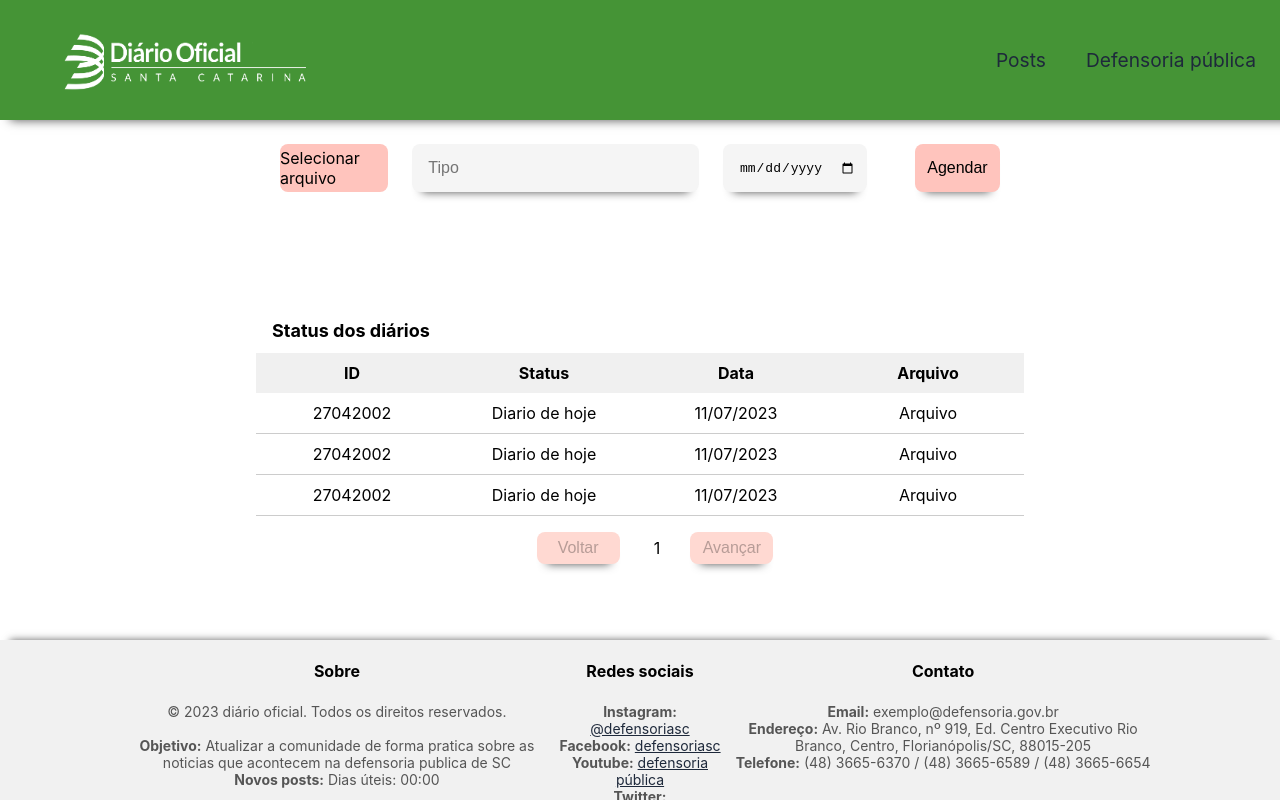
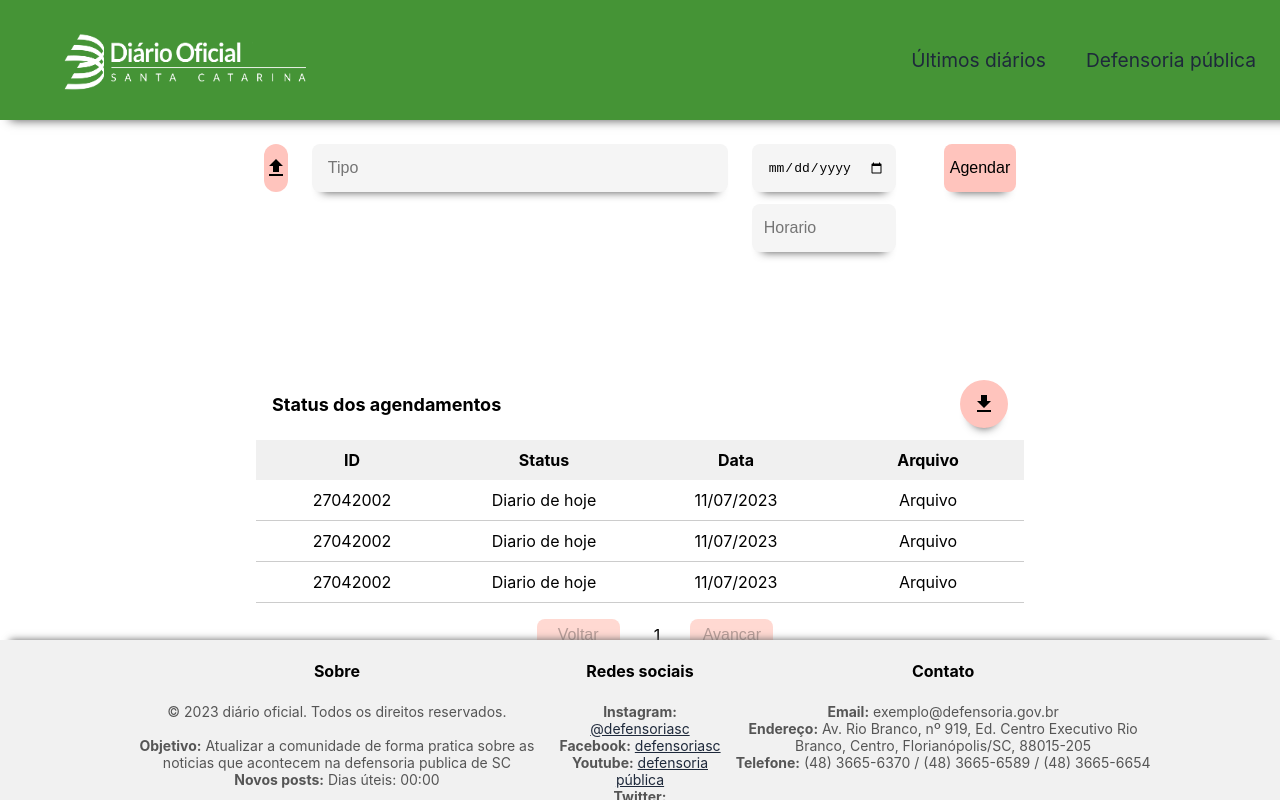
Before and after one commit to guilherme-santos-pereira/diario-oficial, a React (Create React App) app: page /status in a window 1280 px wide. Built offline with nearby package versions, Linux system fonts and the light colour scheme.

Commit message:
Feat: helper component to export global functions/const, options div broken fixed, selectedLsit optimized, icons added to upload and download

```diff
--- a/src/Components/Forms/Button.tsx
+++ b/src/Components/Forms/Button.tsx
@@ -5,7 +5,7 @@ interface iButton {
   className?: any;
   content?: any;
   onClick?: any;
-  children?: string;
+  children?: any;
   type?: any;
   htmlFor?: any;
 }
--- a/src/Components/Forms/Input.tsx
+++ b/src/Components/Forms/Input.tsx
@@ -15,6 +15,10 @@ interface iInput {
   onKeyPress?: any;
   id?: any;
   readOnly?: boolean;
+  min?: string;
+  max?: string;
+  step?: string;
+  pattern?: string;
 }
 
 const Input: React.FC<iInput> = ({ className, onClick, ...props }) => {
--- a/src/Components/Header/Header.tsx
+++ b/src/Components/Header/Header.tsx
@@ -7,8 +7,8 @@ const Header = () => {
   const isAdmin = true;
   const navigate = useNavigate();
   const paths = [
-    { label: "Posts", path: "/posts" },
-    { label: "Status", path: "/status" },
+    { label: "Últimos diários", path: "/posts" },
+    { label: "Agendamentos", path: "/status" },
   ];
   const { pathname, origin }: any = window.location;
   const [currentPath, setCurrentPath] = useState<any>(
--- /dev/null
+++ b/src/Components/Helper.tsx
@@ -0,0 +1,21 @@
+export const optionsType = [
+  "Portaria",
+  "Ato",
+  "Relatório",
+  "Edital",
+  "Extrato",
+  "Provimento",
+  "Manifestação",
+  "Deliberação",
+  "Resolução",
+  "Licitação",
+  "Contrato",
+  "Errata de Publicação",
+  "Dispensa de Licitação",
+  "Inexigibilidade de Licitação",
+  "Avisos",
+  "Resultados",
+  "Concursos",
+  "Súmulas",
+  "circular",
+];
--- a/src/Components/Search/Search.tsx
+++ b/src/Components/Search/Search.tsx
@@ -4,6 +4,7 @@ import Input from "../Forms/Input";
 import Button from "../Forms/Button";
 import ChoiceList from "../SelectedList/SelectedList";
 import { v4 as uuidv4 } from "uuid";
+import { optionsType } from "../Helper";
 
 const Search = () => {
   const [selectedRange, setSelectedRange] = useState<any>({
@@ -16,29 +17,8 @@ const Search = () => {
   });
 
   const [showOptions, setShowOptions] = useState(false);
-  const options = [
-    "Portaria",
-    "Ato",
-    "Relatório",
-    "Edital",
-    "Extrato",
-    "Provimento",
-    "Manifestação",
-    "Deliberação",
-    "Resolução",
-    "Licitação",
-    "Contrato",
-    "Errata de Publicação",
-    "Dispensa de Licitação",
-    "Inexigibilidade de Licitação",
-    "Avisos",
-    "Resultados",
-    "Concursos",
-    "Súmulas",
-    "circular",
-  ];
 
-  const handleInputChange = (e: React.ChangeEvent<HTMLInputElement>) => {
+  const handleInputChange = () => {
     setShowOptions(true);
   };
 
@@ -116,7 +96,7 @@ const Search = () => {
         />
         {showOptions && (
           <div className={styles.list}>
-            {options.map((option) => (
+            {optionsType.map((option) => (
               <button
                 className={`${styles.option} ${
                   selectedRange.type.includes(option)
--- a/src/Components/SelectedList/SelectedList.module.css
+++ b/src/Components/SelectedList/SelectedList.module.css
@@ -19,6 +19,7 @@
 .selected {
   display: flex;
   background-color: var(--second-button-color);
+  position: absolute;
   border: none;
   margin: 0.75rem 0 0 0;
   border-radius: 0.5rem;
--- a/src/Components/SelectedList/SelectedList.tsx
+++ b/src/Components/SelectedList/SelectedList.tsx
@@ -60,23 +60,6 @@ const ChoiceList: React.FC<iChoiceList> = ({
     });
   };
 
-  // Check if the list is empty, and if so, don't render the div
-  if (list.length === 0) {
-    return (
-      <Input
-        className={`${styles.input} ${className}`}
-        onKeyPress={handleAddItem}
-        name={field}
-        placeholder={placeholder}
-        onFocus={isType ? onFocus : null}
-        onBlur={isType ? onBlur : null}
-        value={value}
-        readOnly={readOnly}
-        {...props}
-      />
-    );
-  }
-
   return (
     <div>
       <Input
@@ -91,16 +74,21 @@ const ChoiceList: React.FC<iChoiceList> = ({
         {...props}
       />
 
+      {list.length > 0 && (
         <div className={styles.selected}>
           {list.map((item: string) => (
             <div key={uuidv4()} className={`${styles.item} ${classNameDiv}`}>
               {item}
-            <button className={styles.remove} onClick={() => removeItem(item)}>
+              <button
+                className={styles.remove}
+                onClick={() => removeItem(item)}
+              >
                 X
               </button>
             </div>
           ))}
         </div>
+      )}
     </div>
   );
 };
--- a/src/Components/Table/Table.module.css
+++ b/src/Components/Table/Table.module.css
@@ -12,6 +12,11 @@
   border: 4px solid #ccc;
   border-radius: 8px;
   overflow: hidden;
+}
+
+.header {
+  display: flex;
+  justify-content: space-between;
 }
 
 .headerTable {
@@ -75,7 +80,8 @@
 }
 
 .button,
-.backButton {
+.backButton,
+.downloadButton {
   height: 2rem;
   width: 5.2rem;
   border: none;
@@ -84,17 +90,28 @@
   box-shadow: 0.1rem 0.1rem 0.1rem rgb(0 0 0, 0.1);
   font-size: medium;
 }
+.downloadButton {
+  border-radius: 5rem;
+  width: 3rem;
+  height: 3rem;
+  display: flex;
+  justify-content: center;
+  align-items: center;
+  margin: 0 1rem 0.75rem 0;
+}
 
 .backButton {
   margin: 0 1.5rem 0 0;
 }
 
 .button:hover,
-.backButton:hover {
+.backButton:hover,
+.downloadButton:hover {
   background-color: var(--first-button-color-hover);
 }
 
 .button:disabled,
-.backButton:disabled {
+.backButton:disabled,
+.downloadButton:disabled {
   background-color: var(--first-button-color-disabled);
 }
--- a/src/Components/Table/Table.tsx
+++ b/src/Components/Table/Table.tsx
@@ -2,6 +2,7 @@ import React, { useState } from "react";
 import styles from "./Table.module.css";
 import Pagination from "rc-pagination";
 import Button from "../Forms/Button";
+import { MdDownload } from "react-icons/md";
 
 interface TableProps {
   title?: string;
@@ -9,6 +10,7 @@ interface TableProps {
   data: any;
   setPage: any;
   page: any;
+  downloadButton?: boolean;
 }
 
 const Table: React.FC<TableProps> = ({
@@ -17,19 +19,17 @@ const Table: React.FC<TableProps> = ({
   data,
   setPage,
   page,
+  downloadButton,
 }) => {
   const [currentPage, setCurrentPage] = useState<number>(1);
 
-  // This function will be called when the page changes
   const handlePageChange = (page: number) => {
     console.log("a");
     setPage(page);
-    // You can also fetch new data from the server or update your component's state based on the new page value.
   };
 
   const customItemRender = (current: number, type: string) => {
     if (type === "page") {
-      // Show the current page number only
       return current === currentPage ? <span>{current}</span> : null;
     }
     if (type === "prev") {
@@ -43,7 +43,14 @@ const Table: React.FC<TableProps> = ({
 
   return (
     <div className={styles.content}>
-      {title && <div className={styles.headerTable}>{title}</div>}
+      <div className={styles.header}>
+        {title && <div className={styles.headerTable}>{title}</div>}
+        {downloadButton && (
+          <Button className={styles.downloadButton}>
+            <MdDownload size={24} />
+          </Button>
+        )}
+      </div>
       <div className={styles.container}>
         <div className={styles.tableHeader}>
           {columns.map((column: any, index: any) => (
--- a/src/Pages/Status/Status.module.css
+++ b/src/Pages/Status/Status.module.css
@@ -38,7 +38,8 @@
 }
 
 .input,
-.date {
+.date,
+.time {
   background-color: var(--second-button-color);
   display: flex;
   border: none;
@@ -53,6 +54,10 @@
 .date {
   width: 7rem;
   padding: 0 1rem;
+}
+
+.time {
+  margin: 0.75rem 1.5rem 0 1.5rem;
 }
 
 .file {
@@ -93,11 +98,13 @@
 }
 
 .input:hover,
-.date:hover {
+.date:hover,
+.time:hover {
   background-color: var(--second-button-color-hover);
 }
 .input:disabled,
-.date:disabled {
+.date:disabled,
+.time:disabled {
   background-color: var(--second-button-color-disabled);
 }
 
@@ -117,10 +124,9 @@
   justify-content: center;
   align-items: center;
   height: 3rem;
-  width: 10rem;
+  width: 3rem;
   border: none;
-  border-radius: 0.5rem;
-  /* padding: 0 0 0 1rem; */
+  border-radius: 5rem;
   margin: 0 1.5rem;
   background-color: var(--first-button-color);
   box-shadow: 0.1rem 0.1rem 0.1rem rgb(0 0 0, 0.1);
--- a/src/Pages/Status/Status.tsx
+++ b/src/Pages/Status/Status.tsx
@@ -7,6 +7,8 @@ import Table from "../../Components/Table/Table";
 import { v4 as uuidv4 } from "uuid";
 import Error from "../../Components/Error/Error";
 import Loading from "../../Components/Loading/Loading";
+import { MdUpload } from "react-icons/md";
+import { optionsType } from "../../Components/Helper";
 
 const Status = () => {
   const [showOptions, setShowOptions] = useState<boolean>(false);
@@ -15,6 +17,7 @@ const Status = () => {
     file: File,
     type: [],
     date: new Date(),
+    time: "",
   });
 
   const data = [
@@ -45,28 +48,6 @@ const Status = () => {
     { title: "Arquivo", property: "file" },
   ];
 
-  const options = [
-    "Portaria",
-    "Ato",
-    "Relatório",
-    "Edital",
-    "Extrato",
-    "Provimento",
-    "Manifestação",
-    "Deliberação",
-    "Resolução",
-    "Licitação",
-    "Contrato",
-    "Errata de Publicação",
-    "Dispensa de Licitação",
-    "Inexigibilidade de Licitação",
-    "Avisos",
-    "Resultados",
-    "Concursos",
-    "Súmulas",
-    "circular",
-  ];
-
   const handleInputChange = () => {
     setShowOptions(true);
   };
@@ -77,7 +58,51 @@ const Status = () => {
     }, 75);
   };
 
-  const handleOptionClick = (e: any) => {
+  const handleChange = (e: React.ChangeEvent<HTMLInputElement> | any) => {
+    const { name, value } = e.target;
+    setSelectedRange((prev: any) => {
+      if (Array.isArray(prev[name])) {
+        return {
+          ...prev,
+          [name]: [[].concat(...prev[name], value)],
+        };
+      }
+
+      return {
+        ...prev,
+        [name]: value,
+      };
+    });
+  };
+
+  const handleTime = (event: React.ChangeEvent<HTMLInputElement>) => {
+    const { value } = event.target;
+    const numericValue = value.replace(/\D/g, "").toString();
+
+    if (numericValue === "") {
+      setSelectedRange((prev: any) => ({
+        ...prev,
+        time: "",
+      }));
+      return;
+    }
+
+    let formattedValue = numericValue;
+    if (numericValue.length > 2 && !numericValue.includes(":")) {
+      formattedValue = numericValue.slice(0, 2) + ":" + numericValue.slice(2);
+    }
+
+    if (formattedValue.length > 5) {
+      formattedValue = formattedValue.substring(0, 5);
+    }
+
+    setSelectedRange((prev: any) => ({
+      ...prev,
+      time: formattedValue,
+    }));
+  };
+
+  const handleOption = (e: any) => {
     const option = e.currentTarget.value;
     if (!selectedRange.type.includes(option)) {
       setSelectedRange((prevRange: any) => ({
@@ -91,19 +116,30 @@ const Status = () => {
     // dispatch(fetchExample(page));
   }, []);
 
+  const handleSubmit = () => {
+    console.log("selectedRange:", selectedRange);
+  };
+
   const loading = false;
   const error = false;
 
   if (loading) return <Loading size="5rem" type="spin" label="Carregando" />;
 
   if (error) return <Error size="3rem" label={`Erro ${error}`} />;
+
   return (
     <div className={styles.container}>
       <div className={styles.postContainer}>
-        <label className={styles.fakeInput} htmlFor="fileInput">
-          Selecionar arquivo
+        <label className={styles.fakeInput} htmlFor="file">
+          <MdUpload size={24} />
         </label>
-        <Input className={styles.file} type="file" id="fileInput" />
+        <Input
+          className={styles.file}
+          type="file"
+          id="file"
+          name="file"
+          onChange={handleChange}
+        />
         <ChoiceList
           placeholder="Tipo"
           field="type"
@@ -111,12 +147,12 @@ const Status = () => {
           setList={setSelectedRange}
           onFocus={handleInputChange}
           onBlur={handleBlur}
+          isType
           readOnly
-          isType
         />
         {showOptions && (
           <div className={styles.list}>
-            {options.map((option: any) => (
+            {optionsType.map((option: any) => (
               <button
                 className={`${styles.option} ${
                   selectedRange.type.includes(option)
@@ -125,24 +161,41 @@ const Status = () => {
                 }`}
                 key={uuidv4()}
                 value={option}
-                onClick={handleOptionClick}
+                onClick={handleOption}
               >
                 {option}
               </button>
             ))}
           </div>
         )}
-        <Input className={styles.date} type="date" placeholder="Select Date" />
-        <Button className={styles.button}>Agendar</Button>
+        <div>
+          <Input
+            className={styles.date}
+            type="date"
+            name="date"
+            onChange={handleChange}
+          />
+          <Input
+            className={styles.time}
+            name="time"
+            value={selectedRange.time}
+            onChange={handleTime}
+            placeholder="Horario"
+          />
+        </div>
+        <Button className={styles.button} onClick={handleSubmit}>
+          Agendar
+        </Button>
       </div>
 
       <div className={styles.table}>
         <Table
-          title="Status dos diários"
+          title="Status dos agendamentos"
           columns={columns}
           data={data}
           setPage={setPage}
           page={page}
+          downloadButton
         />
       </div>
     </div>
```
Lines whose indentation alone changed are shown as unchanged.
